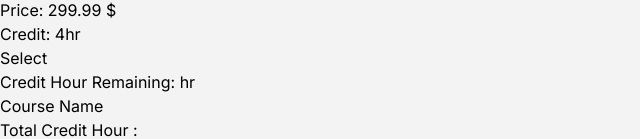
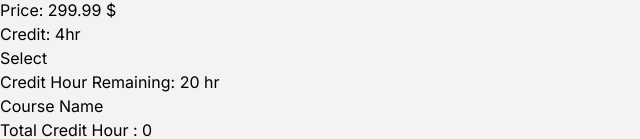
Before and after one commit to atikur28/course-registration, a React (Vite) app: page / in a window 1280 px wide. Shown: the part 3734-3873 px from the top of the page, without its empty margins (0-640 px from the left). Built offline with nearby package versions, Linux system fonts and the light colour scheme.

Commit message:
Remaining Time and Total Selected Time showing completed

```diff
--- a/src/App.jsx
+++ b/src/App.jsx
@@ -5,17 +5,39 @@ import Courses from './components/Courses/Courses'
 
 function App() {
   const [cart, setCart] = useState([]);
+  const [remainingHour, setRemainingHour] = useState(20);
+  const [totalHour, setTotalHour] = useState(0);
+
   const selectCourse = course => {
-    const newCart = [...cart, course];
-    setCart(newCart);
+    const isExist = cart.find( item => item.id == course.id );
+    let hour = course.credit;
+    if(isExist){
+      return alert('This Course is already selected');
+    }
+    else{
+      cart.forEach( item => {
+        hour = hour + item.credit;
+      } );
+      const remainingHour = 20 - hour;
+      if( hour > 20 ){
+        return alert('You can not choice Courses more than 20 Hour');
+      }
+      else{
+        setTotalHour(hour);
+        setRemainingHour(remainingHour);
+        setCart([...cart, course]);
+      }
+    }
   };
 
   return (
     <>
       <h1 className='text-4xl font-bold text-center my-10'>Course Registration</h1>
-      <div className='container flex flex-wrap lg:flex-row gap-7 mx-auto'>
-        <Courses selectCourse={selectCourse}></Courses>
-        <CourseInfo cart={cart} ></CourseInfo>
+      <div className='flex flex-col lg:flex-row gap-7 justify-center'>
+        <div className='flex justify-center'>
+          <Courses selectCourse={selectCourse}></Courses>
+        </div>
+        <CourseInfo cart={cart} remainingHour={remainingHour} totalHour={totalHour} ></CourseInfo>
       </div>
     </>
   )
--- a/src/components/Course/Course.jsx
+++ b/src/components/Course/Course.jsx
@@ -6,7 +6,7 @@ const Course = ({course, selectCourse}) => {
             <div className='flex justify-center'>
                 <img className='w-full' src={image} alt="" />
             </div>
-            <h2 className='text-xl font-semibold'>{course_name}</h2>
+            <h2 className='text-lg font-bold'>{course_name}</h2>
             <p className='text-[#1C1B1B99] text-sm'>{course_details}</p>
             <div className='text-[#1C1B1B99] text-base flex justify-between'>
                 <p>Price: {price} $</p>
--- a/src/components/CourseInfo/CourseInfo.jsx
+++ b/src/components/CourseInfo/CourseInfo.jsx
@@ -1,22 +1,24 @@
 import PropTypes from 'prop-types';
-const CourseInfo = ({cart}) => {
+const CourseInfo = ({cart, remainingHour, totalHour}) => {
     // console.log(cart);
     return (
-        <div className="w-1/4 bg-white h-fit p-5 rounded-lg">
-            <h2 className='text-xl font-semibold text-[#2F80ED] border-b-2 pb-3'>Credit Hour Remaining: {} hr</h2>
+        <div className="w-fit lg:w-1/4 bg-white h-fit p-5 rounded-lg ml-9 md:ml-60 lg:-ml-1">
+            <h2 className='text-xl font-semibold text-[#2F80ED] border-b-2 pb-3'>Credit Hour Remaining: {remainingHour} hr</h2>
             <h2 className='text-xl font-bold my-4'>Course Name</h2>
             {
                 cart.map( item => (
                     <li className='mb-1' key={item.id}>{item.course_name}</li>
                 ) )
             }
-            <h2 className="text-lg font-medium text-[#1C1B1BCC] border-t-2 pt-3">Total Credit Hour : {}</h2>
+            <h2 className="text-lg font-medium text-[#1C1B1BCC] border-t-2 pt-3">Total Credit Hour : {totalHour}</h2>
         </div>
     );
 };
 
 CourseInfo.propTypes = {
     cart: PropTypes.array,
+    remainingHour: PropTypes.number,
+    totalHour: PropTypes.number
 }
 
 export default CourseInfo;
--- a/src/components/Courses/Courses.jsx
+++ b/src/components/Courses/Courses.jsx
@@ -11,7 +11,7 @@ const Courses = ({selectCourse}) => {
           .then( data => setCourses(data) );
     }, [])
     return (
-        <div className="w-fit grid grid-cols-1 md:grid-cols-2 lg:grid-cols-3 gap-5">
+        <div className="w-fit grid grid-cols-1 md:grid-cols-2 xl:grid-cols-3 gap-5">
             {
                 courses.map( (course, idx) => <Course key={idx} course={course} selectCourse={selectCourse} ></Course> )
             }
```
